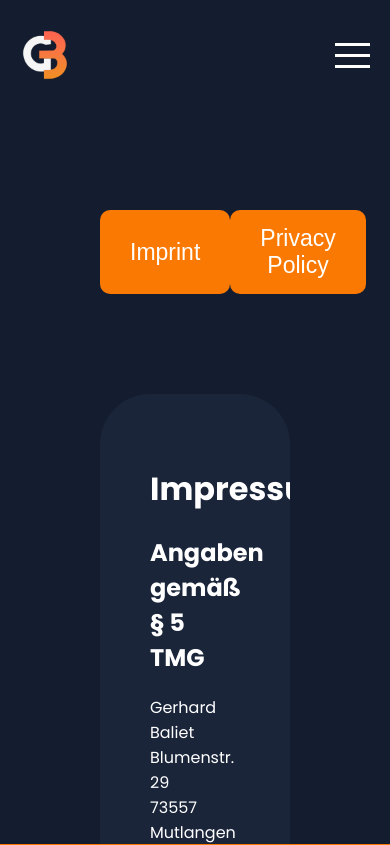
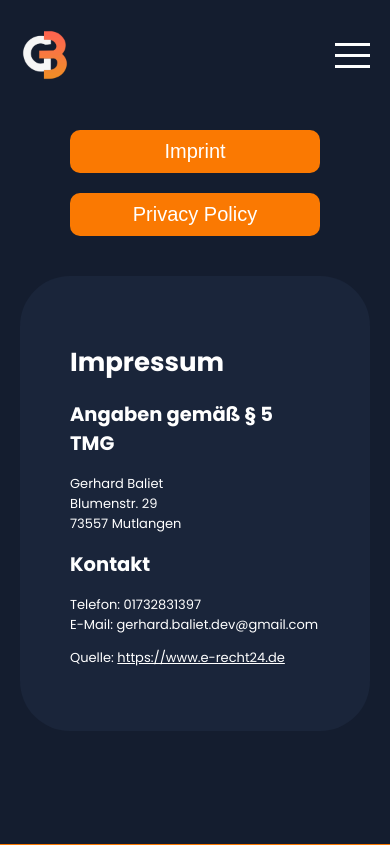
Before and after one commit to tzzKr/Portfolio, an Angular app: page /imprint in a window 390 px wide. Shown: the top 845 px of the page. Built offline with nearby package versions, Linux system fonts and the light colour scheme.

Commit message:
responsive

```diff
--- a/angular.json
+++ b/angular.json
@@ -40,12 +40,12 @@
                 {
                   "type": "initial",
                   "maximumWarning": "500kb",
-                  "maximumError": "1mb"
+                  "maximumError": "2mb"
                 },
                 {
                   "type": "anyComponentStyle",
                   "maximumWarning": "2kb",
-                  "maximumError": "4kb"
+                  "maximumError": "8kb"
                 }
               ],
               "outputHashing": "all"
--- a/src/app/about/about.component.scss
+++ b/src/app/about/about.component.scss
@@ -122,6 +122,15 @@ position: relative;
 }
 }
 
+
+@media (max-width: 1260px) {
+  .shadowBg{
+    height: 450px;
+    width: auto;
+    opacity: 0.8;
+  }
+}
+
 @media (max-width: 400px) {
 
   .content {
--- a/src/app/contact/contact.component.html
+++ b/src/app/contact/contact.component.html
@@ -65,7 +65,7 @@
             required
             class="input"
             placeholder="Your email"
-            type="text"
+            type="email"
             name="email"
             #emailField
           />
@@ -110,7 +110,7 @@
             Your message is required
           </p>
 
-          <button #sendBtn>Send message</button>
+          <button type="submit" #sendBtn>Send message</button>
         </form>
       </div>
     </div>
--- a/src/app/contact/contact.component.scss
+++ b/src/app/contact/contact.component.scss
@@ -307,6 +307,12 @@
   .content{
     height: 100vh;
   }
+
+  .shadowBg{
+    height: 500px;
+    width: auto;
+    opacity: 0.7;
+  }
 }
 
 
--- a/src/app/imprint/imprint.component.scss
+++ b/src/app/imprint/imprint.component.scss
@@ -62,3 +62,30 @@
   .selected {
     background-color: #ff4747 !important;
   }
+
+  @media screen and (max-width: 768px) {
+
+    .content{
+      padding: 0 20px;
+    }
+
+    .buttonBox{
+      flex-direction: column;
+      align-items: center;
+      padding-top: 20px;
+      text-wrap: nowrap;
+      gap: 20px;
+
+      button{
+        font-size: 20px;
+        font-weight: 300;
+        padding: 10px 10px;
+      }
+    }
+
+    .dataImprintContainer{
+      margin-top: 40px;
+      font-size: small;
+    }
+
+  }
--- a/src/app/projects/projects.component.scss
+++ b/src/app/projects/projects.component.scss
@@ -108,6 +108,12 @@
     }
   }
 
+  .shadowBg{
+    opacity: 0.8;
+    height: 700px;
+    width: auto;
+  }
+
   .description {
     margin-top: -100px;
 
--- a/src/app/skills/skills.component.html
+++ b/src/app/skills/skills.component.html
@@ -12,7 +12,7 @@
         I have grown my frontend developments skills that have allowed me to
         create different real projects.
       </p>
-      <a>Get in touch</a>
+      <a href="#contact">Get in touch</a>
     </div>
   </div>
   <div class="lineShape"></div>
--- a/src/app/skills/skills.component.scss
+++ b/src/app/skills/skills.component.scss
@@ -57,6 +57,7 @@
     cursor: pointer;
     width: 200px;
     margin-top: 20px;
+    text-decoration: none;
 
     &:hover{
       background-color: #FF4747;
```
